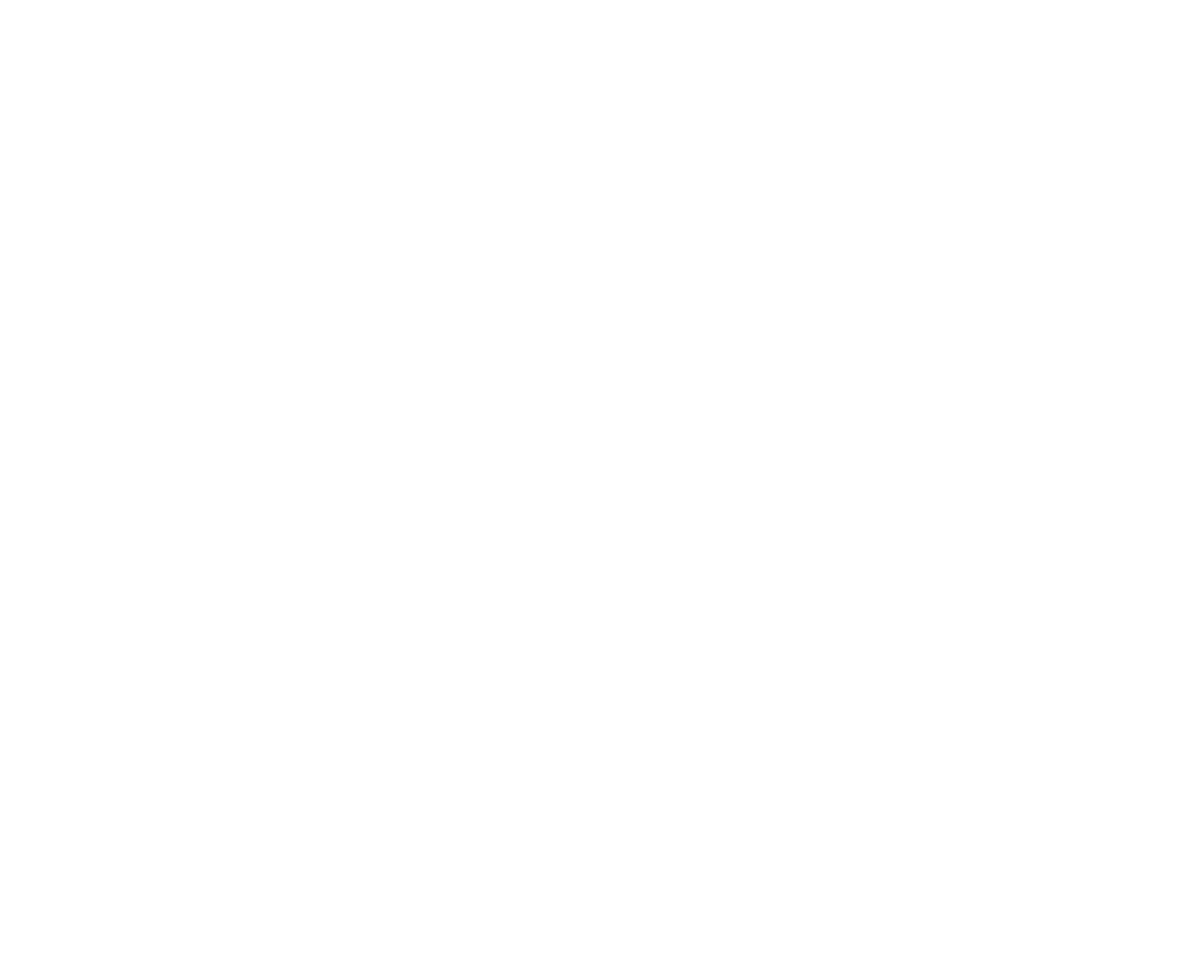
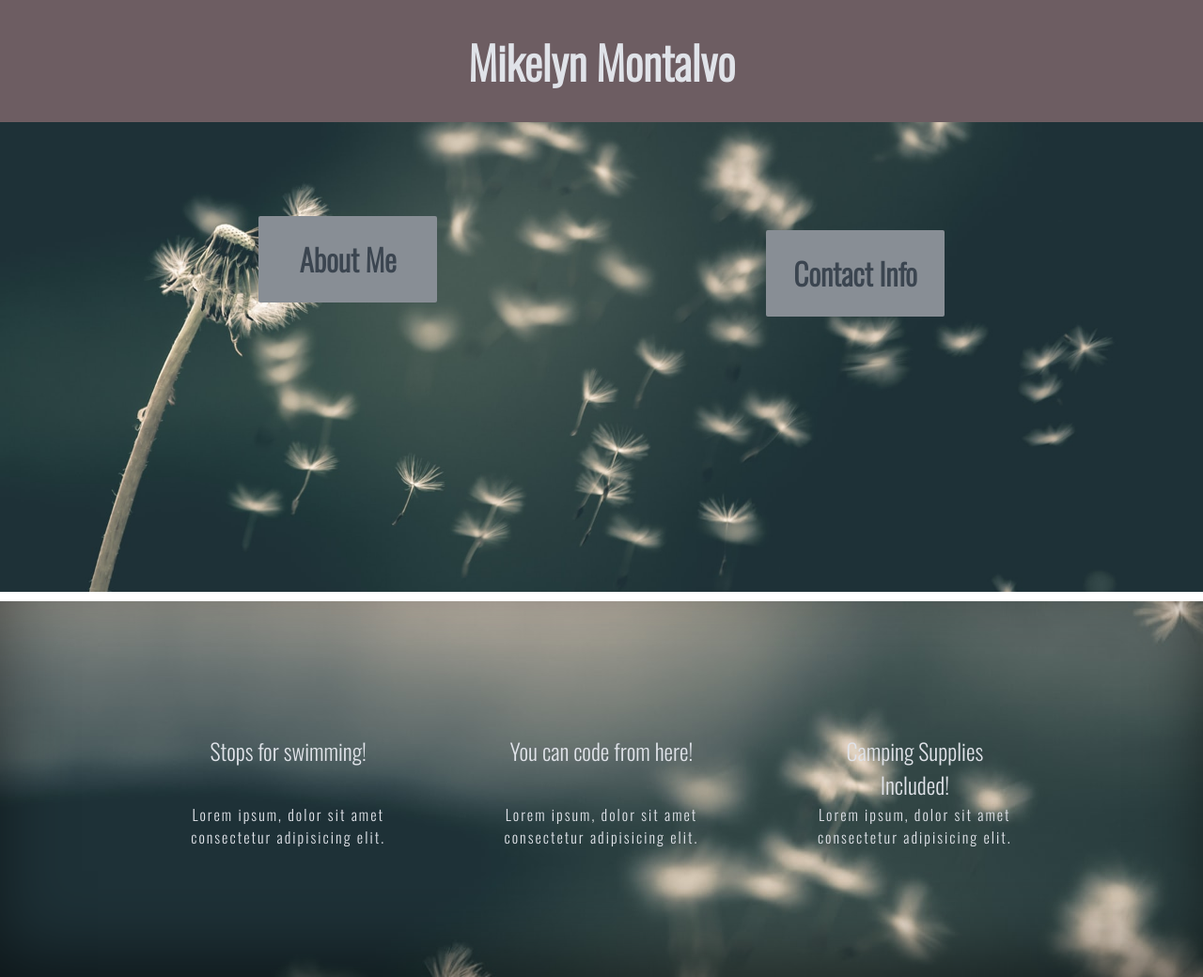
Before and after one commit to purpleproper/Portfolio-Project, a plain HTML site: page index.html in a window 1280 px wide. Shown: the whole page at 94% size. Before the commit the page ends 800 px from the top, so only its background shows below. Drawn offline with nearby package versions, Linux system fonts and the light colour scheme.

Commit message:
portfolio work 1

```diff
--- a/index.html
+++ b/index.html
@@ -2,13 +2,110 @@
 <html lang="en">
 
 <head>
-    <meta charset="UTF-8">
-    <meta http-equiv="X-UA-Compatible" content="IE=edge">
-    <meta name="viewport" content="width=device-width, initial-scale=1.0">
-    <title>Document</title>
+    <meta charset="utf-8" />
+    <title>Mikelyn Montalvo</title>
+    <meta name="viewport" content="width=device-width initial-scale=1">
+
+    <link rel="preconnect" href="https://fonts.googleapis.com">
+    <link rel="preconnect" href="https://fonts.gstatic.com" crossorigin>
+    <link href="https://fonts.googleapis.com/css2?family=Bebas+Neue&family=Oswald:wght@300&display=swap"
+        rel="stylesheet">
+
+    <!-- <link href="https://fonts.googleapis.com/css2?family=Roboto" rel="stylesheet"> -->
+    <!-- <link href="https://fonts.googleapis.com/css2?family=Roboto+Slab" rel="stylesheet"> -->
+    <!-- <link href="https://fonts.googleapis.com/css2?family=Ubuntu+Condensed" rel="stylesheet"> -->
+    <!-- <link rel="stylesheet" href="https://use.fontawesome.com/releases/v5.7.1/css/all.css" -->
+    <!-- integrity="sha384-fnmOCqbTlWIlj8LyTjo7mOUStjsKC4pOpQbqyi7RrhN7udi9RwhKkMHpvLbHG9Sr" crossorigin="anonymous" /> -->
+    <link rel="stylesheet" href="styles.css">
 </head>
 
 <body>
+    <!-- HEADER -->
+    <header class="header-wrapper">
+
+        <!-- Left column-->
+
+        <!-- <div class="left-column"> -->
+        <!-- <div class="icon-mr"> -->
+        <!-- <i class="fas fa-phone-volume icon"></i> -->
+        <!-- </div> -->
+
+        <!-- <div class="header-styles"> -->
+        <!-- <div>555-555-5555</div> -->
+        <!-- <div>10 AM - Midnight</div> -->
+        <!-- </div> -->
+        <!-- </div> -->
+
+        <!-- center column -->
+
+        <div class="center-column">
+            <h1>Mikelyn Montalvo</h1>
+            <!-- <div class="logo"> -->
+            <!-- <img src="assets/kayak-logo.jpg" alt="logo"> -->
+            <!-- </div> -->
+            <!-- boxes buttons -->
+
+            <!-- <nav class="link-wrapper"> -->
+            <!-- <a class="nav-link" href="index.html">Home</a> -->
+            <!-- <a class="nav-link" href="#">About Me</a> -->
+            <!-- <a class="nav-link" href="#>Contact</a> -->
+            <!-- </nav> -->
+        </div>
+
+        <!-- right column -->
+        <!-- <div class="right-column"> -->
+        <!-- <div class="header-styles"> -->
+        <!-- <div>123 Main Street</div> -->
+        <!-- <div>Salt Lake City, UT 84043</div> -->
+        <!-- </div> -->
+        <!-- <div class="icon-ml"> -->
+        <!-- <i class="fas fa-map-marker-alt icon"></i> -->
+        <!-- </div> -->
+        </div>
+    </header>
+
+    <!-- MAIN SECTION -->
+    <main class="main-section">
+        <div class="top-heading">
+            <h1>About Me</h1>
+            <!-- a tag to link to about me page -->
+        </div>
+
+        <div class="bottom-heading">
+            <h1>Contact Info</h1>
+        </div>
+    </main>
+
+    <!-- FEATURES SECTION -->
+    <section class="features-section">
+        <div class="columns-wrapper">
+            <div class="column">
+                <i class="fas fa-swimmer column-icon"></i>
+                <p class="column-title">Stops for swimming!</p>
+                <p class="column-content">Lorem ipsum, dolor sit amet consectetur adipisicing elit.</p>
+            </div>
+
+            <div class="column">
+                <i class="fas fa-wifi column-icon"></i>
+                <p class="column-title">You can code from here!</p>
+                <p class="column-content">Lorem ipsum, dolor sit amet consectetur adipisicing elit.</p>
+            </div>
+
+            <div class="column">
+                <i class="fas fa-campground column-icon"></i>
+                <p class="column-title">Camping Supplies Included!</p>
+                <p class="column-content">Lorem ipsum, dolor sit amet consectetur adipisicing elit.</p>
+            </div>
+        </div>
+    </section>
+
+    <!-- FOOTER -->
+    <footer>
+        <!-- <iframe title="East Canyon Reservoir Map" -->
+        <!-- src="https://www.google.com/maps/embed?pb=!1m18!1m12!1m3!1d48249.97296759684!2d-111.6227562407915!3d40.902077203641426!2m3!1f0!2f0!3f0!3m2!1i1024!2i768!4f13.1!3m3!1m2!1s0x87524430d836635b%3A0xf487b450c7bd3342!2sEast%20Canyon%20Reservoir!5e0!3m2!1sen!2sus!4v1646191707194!5m2!1sen!2sus" -->
+        <!-- width="100%" height="450" style="border:0;" allowfullscreen="" loading="lazy"> -->
+        <!-- </iframe> -->
+    </footer>
 
 </body>
 
--- /dev/null
+++ b/styles.css
@@ -0,0 +1,171 @@
+body {
+    margin: 0;
+    font-size: 'Oswald', sans-serif;
+    }
+
+    h1, h2, h3, h4, h5, h6 {
+    font-family: "Oswald", serif;
+    }
+
+    .header-wrapper {
+        height: 10px;
+        background-color: #6d5d62;
+        color: #E0E3E9;
+        display: flex;
+        align-items: center;
+        justify-content: space-between;
+        padding: 60px 100px;
+        position: sticky;
+        position: -webkit-sticky;
+        top: 0;
+    }
+
+    .left-column {
+        display: flex;
+        align-items: center;
+
+    }
+
+    .header-styles {
+        font-family: 'Oswald', sans-serif;
+    }
+
+    .center-column {
+        width: 1500px;
+        text-align: center;
+        font-family: 'Bebas Neue', sans-serif;
+        font-size: x-large;
+    }
+
+    .logo {
+    /* display: flex; */
+    /* justify-content: center; */
+    /* margin-bottom: 42px; */
+    }
+
+    .logo img {
+    /* width: 216px; */
+    /* height: 100%; */
+    }
+
+    .link-wrapper {
+    display: flex;
+    justify-content: space-between;
+    align-items: center;
+
+    }
+
+    .nav-link {
+    width: 70px;
+    justify-content: space-around;
+    font-family: "Oswald" , sans-serif;
+    color: #E0E3E9;
+    text-decoration: none;
+    }
+
+    .nav-link:hover {
+    color: #888e95;
+    letter-spacing: 2px;
+    transition: 0.5s;
+    }
+
+    .right-column {
+    display: flex;
+    align-items: center;
+    }
+
+    .icon {
+    font-size: 2em;
+    }
+
+    .icon-mr {
+    margin-right: 15px;
+    }
+
+    .icon-ml {
+    margin-left: 15px;
+    }
+
+    .main-section {
+        display: flex;
+        justify-content: space-around;
+    background-image: url(assets/dandelion.jpg.jpg);
+    height: 300px;
+    background-attachment: fixed;
+    background-position: center;
+    background-size: cover;
+    background-repeat: no-repeat;
+    padding: 100px;
+    }
+
+    .top-heading {
+    background-color: #888e95;
+    color: #3b4550;
+    width: 150px;
+    height: 90px;
+    text-align: center;
+    padding: 1px 20px;
+    border-radius: 2px;
+    }
+
+    .bottom-heading {
+    background-color: #888e95;
+    color: #3b4550;
+    width: 150px;
+    height: 90px;
+    text-align: center;
+    padding: 1px 20px;
+    margin-top: 15px;
+    border-radius: 2px;
+    }
+
+    .features-section {
+    height: 400px;
+    background-image: url(assets/dandelion.jpg.jpg);
+    background-color: #887867;
+    border-top: 10px solid white;
+    color: #E0E3E9;
+    display: flex;
+    justify-content: center;
+    align-items: center;
+    font-family: "Oswald", sans-serif;
+    box-shadow: inset 0px -26px 79px -8px
+     rgba(0, 0, 0, 0.58);
+    }
+
+    .columns-wrapper {
+    display: flex;
+    justify-content: space-between;
+    width: 1000px;
+    }
+
+    .column {
+    padding: 20px;
+    margin: 42px;
+    text-align: center;
+    border-bottom: 5px solid transparent;
+    border-radius: 10px;
+    transition: 1s;
+    }
+
+    .column:hover {
+    border-bottom: 5px solid #E0E3E9;
+    }
+
+    .column-icon {
+    font-size: 3em;
+    }
+
+    .column-title {
+    font-size: 1.5em;
+    height: 50px;
+    transition: 1s;
+    }
+
+    .column-title:hover {
+    letter-spacing: 1px;
+    }
+
+    .column-content {
+    letter-spacing: 2px;
+    }
```
Also changed, not shown: about.html (added, +15 -0 lines), contact.html (added, +15 -0 lines), assets/dandelion.jpg.jpg (added), 1 other file.
